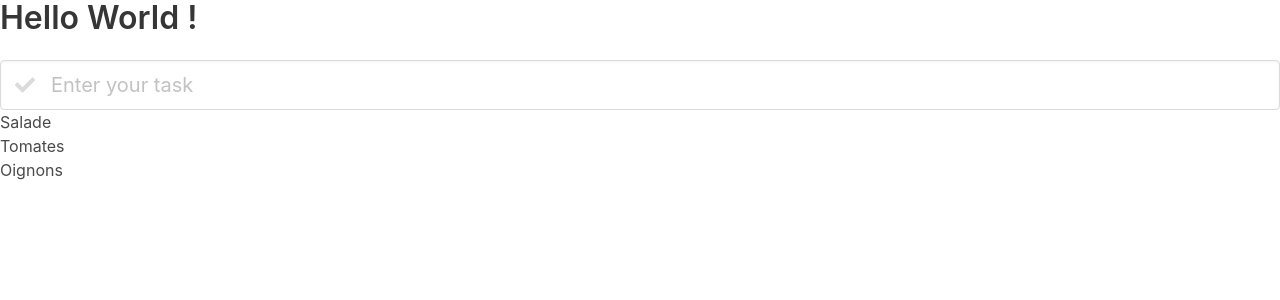
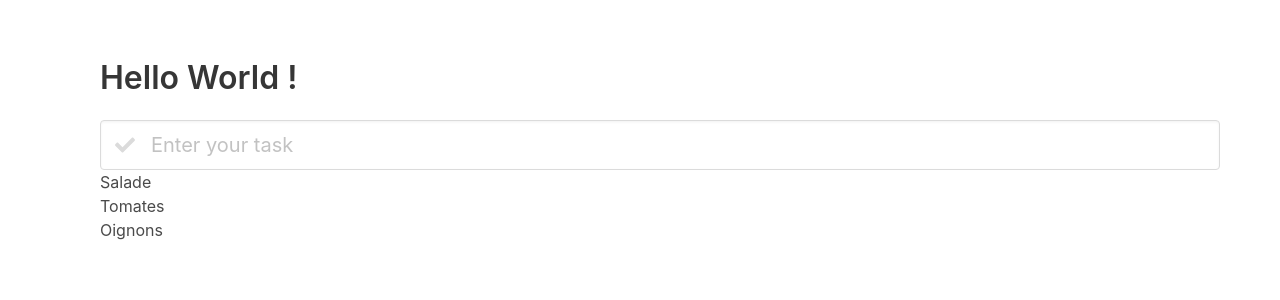
Before and after one commit to StevenSpy/todoListWithVue, a Vue app in the folder todolistvue/: page / in a window 1280 px wide. Shown: the top 300 px of the page. Built offline with nearby package versions, Linux system fonts and the light colour scheme.

Commit message:
Margin style added into App.vue

```diff
--- a/todolistvue/src/App.vue
+++ b/todolistvue/src/App.vue
@@ -16,4 +16,7 @@ export default {
 </script>
 
 <style lang="scss">
+#app {
+  margin: 60px 60px 0 100px;
+}
 </style>
```
